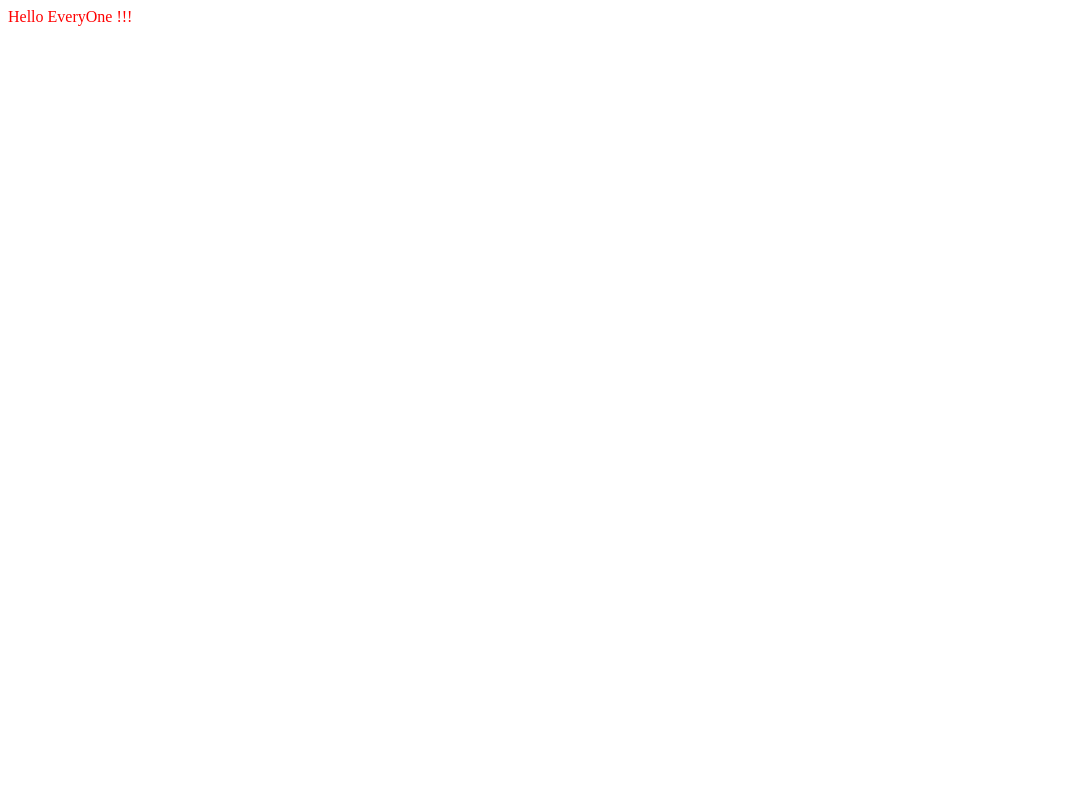
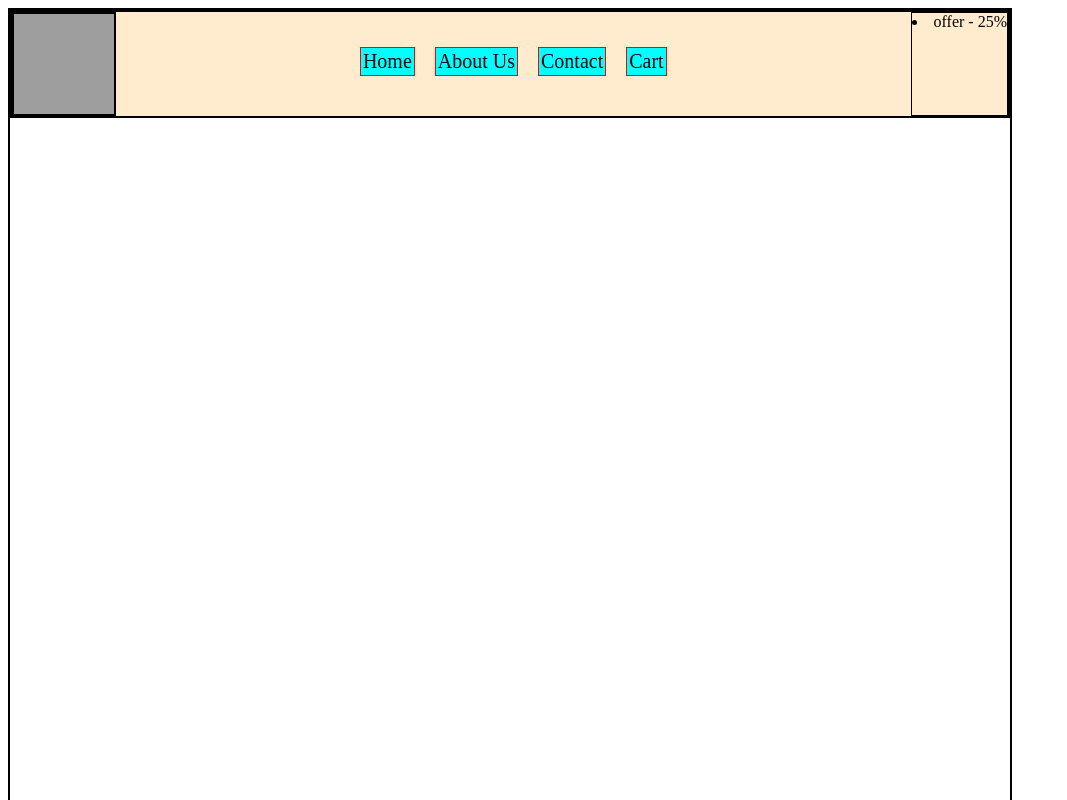
Before and after one commit to SanchitaGunte/foodify, a React app: page / in a window 1280 px wide. Shown: the top 800 px of the page, without its empty margins (0-1067 px from the left). Built offline with nearby package versions, Linux system fonts and the light colour scheme; grey boxes are pictures that could not be loaded.

Commit message:
Day - 03

```diff
--- /dev/null
+++ b/app.js
@@ -0,0 +1,31 @@
+import React from "react";
+import ReactDOM from "react-dom/client";
+
+const Header = () => {
+  return (
+    <div className="logo-container">
+      <div className="logo-container">
+        <img
+          className="logo"
+          src="https://encrypted-tbn0.gstatic.com/images?q=tbn:ANd9GcSSjttAIQ8vzTTDemBf0J7WDgaC1vRwn1Jv2w&s"
+        ></img>
+      </div>
+      <div className="nav-items">
+        <ul>
+            <li>Home</li>
+            <li>About Us</li>
+            <li>Contact</li>
+            <li>Cart</li>
+        </ul>
+      </div>
+      <div className="offer">
+        <li>
+            offer - 25%
+        </li>
+      </div>
+    </div>
+  );
+};
+
+const root = ReactDOM.createRoot(document.getElementById("root"))
+root.render(<Header/>)
--- a/index.html
+++ b/index.html
@@ -4,11 +4,11 @@
     <meta charset="UTF-8" />
     <meta name="viewport" content="width=device-width, initial-scale=1.0" />
     <title>UI</title>
-    <link rel="stylesheet" href="style.css" />
+    <link rel="stylesheet" href="./style.css" />
   </head>
   <body>
     <div id="root"></div>
 
-    <script type="module" src="./script.js"></script>
+    <script type="module" src="./app.js"></script>
   </body>
 </html>
--- a/script.js
+++ /dev/null
@@ -1,9 +0,0 @@
-import React from "react";
-import ReactDOM from "react-dom/client"
-
-
-
-const container = React.createElement("div", { id: "heading" }, "Hello EveryOne !!!");
-
-const root = ReactDOM.createRoot(document.getElementById("root"));
-root.render(container);
--- a/style.css
+++ b/style.css
@@ -1,3 +1,38 @@
-#heading {
-    color: red;
+.logo-container {
+    display: flex;
+    justify-content: space-between;
+    border: 2px solid black;
 }
+
+.logo {
+    width: 100px;
+    height: 100px;
+}
+
+.nav-items > ul {
+    font-size: 20px;
+    font-style: inherit;
+    display: flex;
+    padding: 5px;
+    list-style-type: none;
+}
+
+.nav-items > ul > li {
+    padding: 2px;
+    margin: 10px;
+    border: 1px solid red;
+    background-color: aqua;
+
+}
+
+body{
+    border: 2px solid black;
+    width: 1000px;
+    height: 1000px;
+}
+div{
+    background-color: blanchedalmond;
+}
+.offer{
+    border: 1px solid black;
+}
```
